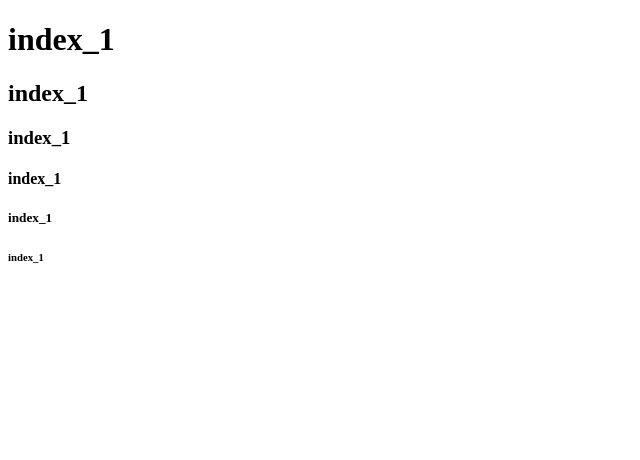
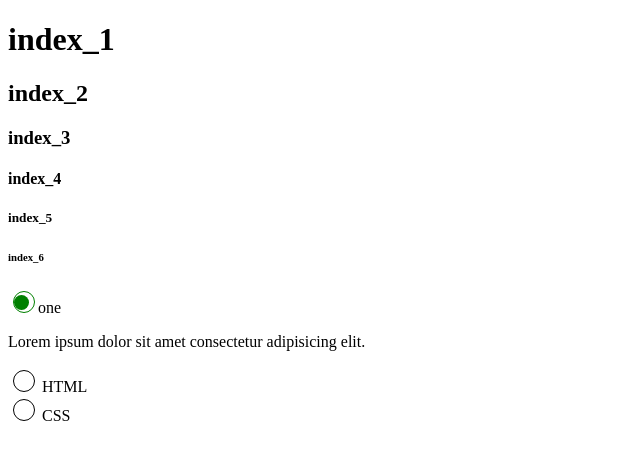
Before and after one commit to PritZalavadiya97/My_HTML, a plain HTML site: page index_1.html in a window 1280 px wide. Shown: the whole page, without its empty margins (0-640 px from the left). Drawn offline with Linux system fonts and the light colour scheme.

Commit message:
radio button color chnage

```diff
--- a/index_1.html
+++ b/index_1.html
@@ -1,16 +1,76 @@
 <!DOCTYPE html>
 <html>
+
 <head>
     <title>index_1</title>
+    <style>
+        /* make default radio 'invisible' */
+        input[type=radio] {
+            -webkit-appearance: none;
+            -moz-appearance: none;
+            appearance: none;
+        }
+
+        /* make new radio outer circle */
+        input[type=radio]:before {
+            content: " ";
+            display: inline-block;
+            position: relative;
+            width: 20px;
+            height: 20px;
+            border-radius: 50%;
+            border: 1px solid rgb(0, 0, 0);
+            background-color: transparent;
+        }
+
+        /* change colour of radio outer circle when checked */
+        input[type=radio]:checked:before {
+            border-color: green;
+        }
+
+        /* make new radio inner circle when checked */
+        input[type=radio]:checked:after {
+            content: " ";
+            display: block;
+            position: absolute;
+            width: 15px;
+            height: 15px;
+            border-radius: 50%;
+            top: 22%;
+            left: 0.5%;
+            background: green;
+        }
+
+        .one {
+            position: relative;
+        }
+
+    </style>
 </head>
+
 <body>
     <main>
         <h1>index_1</h1>
-            <h2>index_1</h2>
-            <h3>index_1</h3>
-            <h4>index_1</h4>
-            <h5>index_1</h5>
-            <h6>index_1</h6>
+        <h2>index_2</h2>
+        <h3>index_3</h3>
+        <h4>index_4</h4>
+        <h5>index_5</h5>
+        <h6>index_6</h6>
+        <div class="one">
+            <input type="radio" checked>one
+        </div>
+        <div class="two">
+            <p>Lorem ipsum dolor sit amet consectetur adipisicing elit.</p>
+            <div class="one">
+                <input type="radio" id="html" name="fav_language" value="HTML">
+                <label for="html">HTML</label><br>
+            </div>
+            <div class="one">
+                <input type="radio" id="css" name="fav_language" value="CSS">
+                <label for="css">CSS</label>
+            </div>
+        </div>
     </main>
 </body>
+
 </html>
```
Lines whose indentation alone changed are shown as unchanged.
